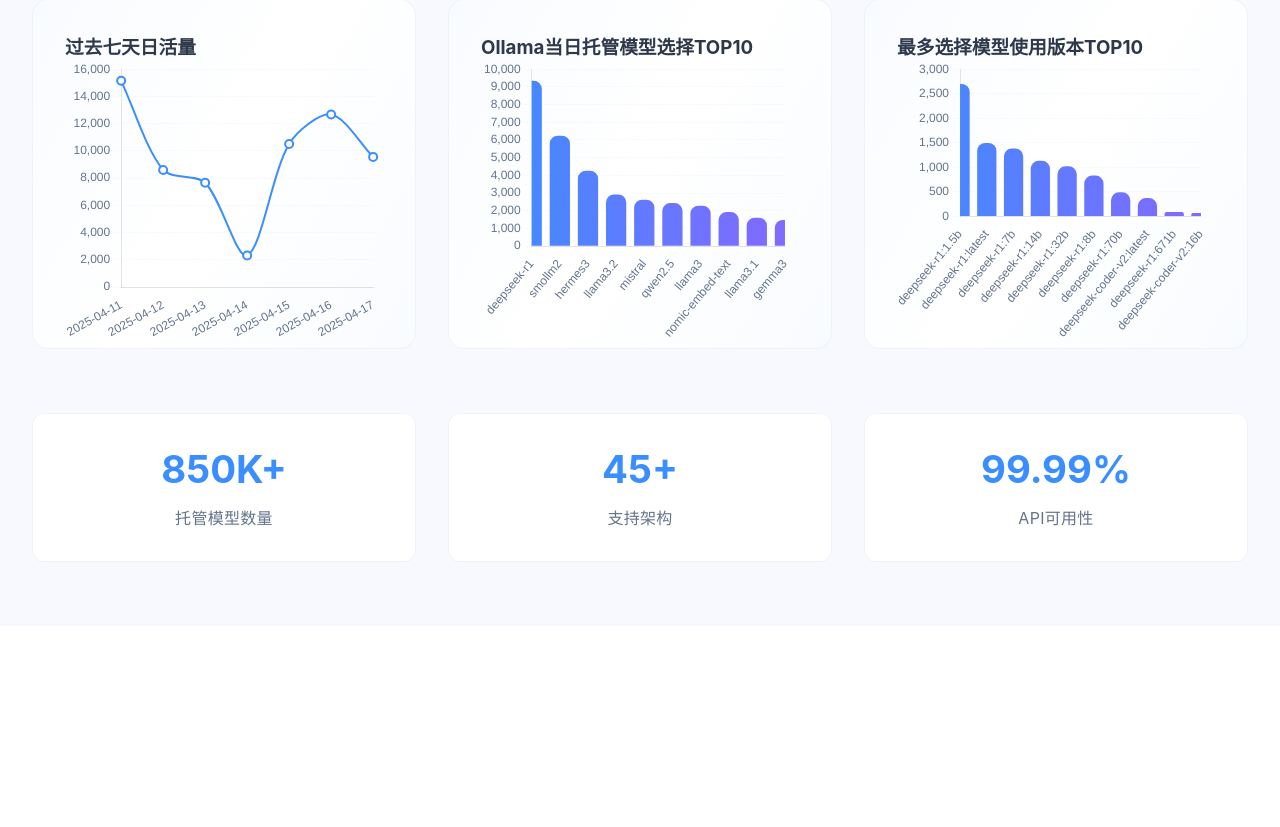
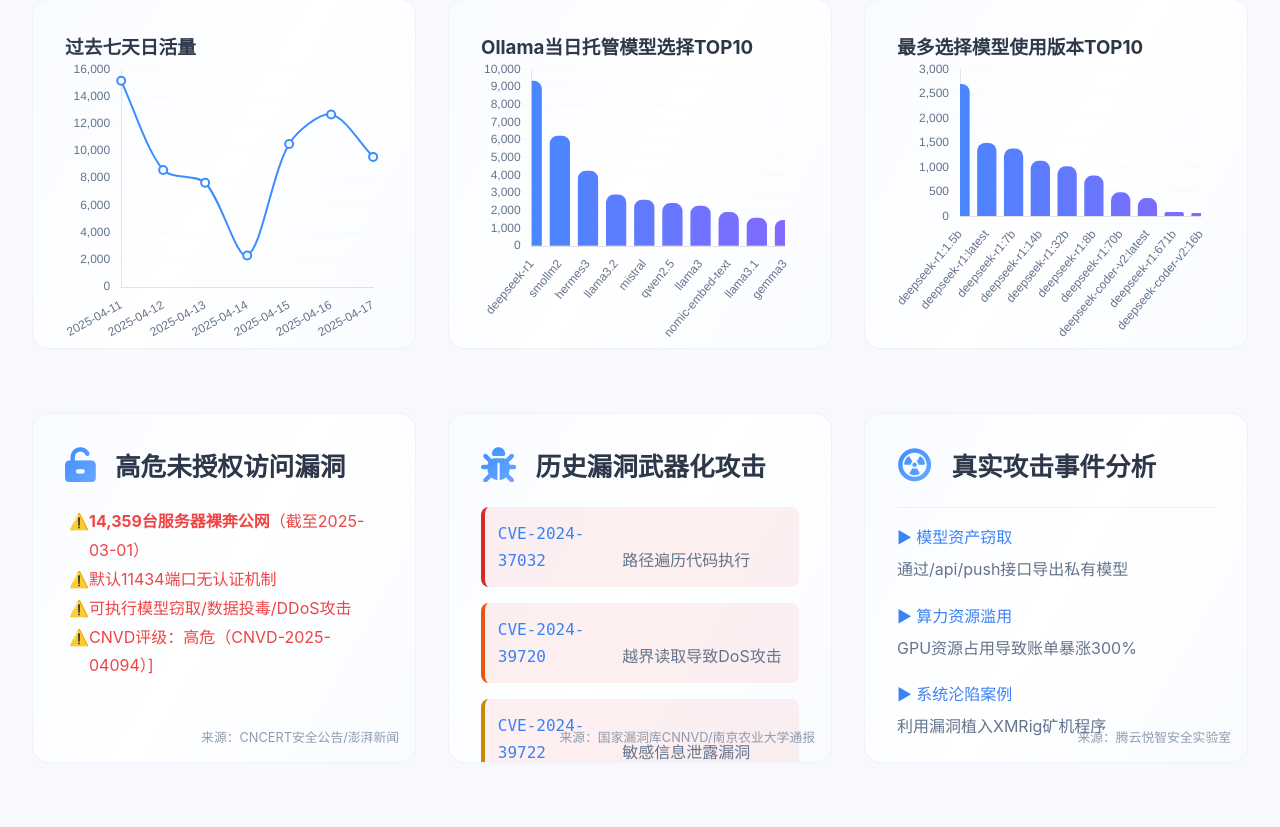
Before and after one commit to hhhhasy/bigmodel, a Django app: page /Ollama/ in a window 1280 px wide. Shown: the part 606-1433 px from the top of the page. Before the commit the page ends 1168 px from the top, so only its background shows below. Run offline with Django 4.2, Linux system fonts and the light colour scheme; data comes from the database, SQL or seed files in the repository.

Commit message:
增加漏洞

```diff
--- a/mysite/ollamahome/templates/home/home.html
+++ b/mysite/ollamahome/templates/home/home.html
@@ -272,6 +272,54 @@
                 gap: 1rem;
             }
         }
+        /* 安全风险卡片增强样式 */
+        .risk-list {
+            padding-left: 1.5rem;
+            color: #ef4444;
+            line-height: 1.8;
+        }
+        .risk-list li::marker {
+            content: "⚠️";
+        }
+        .vulnerability-matrix {
+            display: grid;
+            gap: 1rem;
+        }
+        .vul-item {
+            padding: 0.8rem;
+            border-radius: 8px;
+            background: rgba(239, 68, 68, 0.08);
+            border-left: 4px solid;
+        }
+        .vul-item.critical { border-color: #dc2626; }
+        .vul-item.high { border-color: #ea580c; }
+        .vul-item.medium { border-color: #ca8a04; }
+        .cve-id {
+            display: inline-block;
+            width: 120px;
+            font-family: monospace;
+            color: #3b82f6;
+        }
+        .attack-case {
+            border-top: 1px solid rgba(203, 213, 225, 0.3);
+            padding-top: 1rem;
+        }
+        .case-item {
+            margin-bottom: 1.2rem;
+        }
+        .case-title {
+            color: #3b82f6;
+            font-weight: 500;
+            margin-bottom: 0.3rem;
+        }
+        .citation-tag {
+            position: absolute;
+            bottom: 1rem;
+            right: 1rem;
+            font-size: 0.8rem;
+            color: #64748b;
+            opacity: 0.7;
+        }
     </style>
 </head>
 
@@ -341,19 +389,73 @@
                 </div>
             </div>
 
-            <!-- 数据概览面板 -->
-            <div class="model-stats">
-                <div class="stat-item">
-                    <div class="stat-value">850K+</div>
-                    <div class="stat-label">托管模型数量</div>
+            <div class="chart-container">
+
+                <!-- 未授权访问漏洞统计 -->
+                <div class="neon-card chart-card" onclick="window.open('https://www.secrss.com/articles/76168','_blank')">
+                    <div class="card-header">
+                        <i class="fas fa-unlock-alt card-icon"></i>
+                        <h3 class="card-title">高危未授权访问漏洞</h3>
+                    </div>
+                    <div class="card-desc">
+                        <ul class="risk-list">
+                            <li><strong>14,359台服务器裸奔公网</strong>（截至2025-03-01）</li>
+                            <li>默认11434端口无认证机制</li>
+                            <li>可执行模型窃取/数据投毒/DDoS攻击</li>
+                            <li>CNVD评级：高危（CNVD-2025-04094）]</li>
+                        </ul>
+                    </div>
+                    <div class="citation-tag">来源：CNCERT安全公告/澎湃新闻</div>
                 </div>
-                <div class="stat-item">
-                    <div class="stat-value">45+</div>
-                    <div class="stat-label">支持架构</div>
+
+                <!-- 历史漏洞利用案例 -->
+                <div class="neon-card chart-card" onclick="window.open('https://jyjszx.symc.edu.cn/info/1013/1962.htm','_blank')">
+                    <div class="card-header">
+                        <i class="fas fa-bug card-icon"></i>
+                        <h3 class="card-title">历史漏洞武器化攻击</h3>
+                    </div>
+                    <div class="card-desc">
+                        <div class="vulnerability-matrix">
+                            <div class="vul-item critical">
+                                <span class="cve-id">CVE-2024-37032</span>
+                                <span class="vul-desc">路径遍历代码执行</span>
+                            </div>
+                            <div class="vul-item high">
+                                <span class="cve-id">CVE-2024-39720</span>
+                                <span class="vul-desc">越界读取导致DoS攻击</span>
+                            </div>
+                            <div class="vul-item medium">
+                                <span class="cve-id">CVE-2024-39722</span>
+                                <span class="vul-desc">敏感信息泄露漏洞</span>
+                            </div>
+                        </div>
+                    </div>
+                    <div class="citation-tag">来源：国家漏洞库CNNVD/南京农业大学通报</div>
                 </div>
-                <div class="stat-item">
-                    <div class="stat-value">99.99%</div>
-                    <div class="stat-label">API可用性</div>
+
+                <!-- 真实攻击事件 -->
+                <div class="neon-card chart-card" onclick="window.open('https://tech.qudong.com/2025/0313/867226.shtml','_blank')">
+                    <div class="card-header">
+                        <i class="fas fa-radiation-alt card-icon"></i>
+                        <h3 class="card-title">真实攻击事件分析</h3>
+                    </div>
+                    <div class="card-desc">
+                        <div class="attack-case">
+                            <div class="case-item">
+                                <div class="case-title">▶ 模型资产窃取</div>
+                                <div class="case-detail">通过/api/push接口导出私有模型</div>
+                            </div>
+                            <div class="case-item">
+                                <div class="case-title">▶ 算力资源滥用</div>
+                                <div class="case-detail">GPU资源占用导致账单暴涨300%</div>
+                            </div>
+                            <div class="case-item">
+                                <div class="case-title">▶ 系统沦陷案例</div>
+                                <div class="case-detail">利用漏洞植入XMRig矿机程序</div>
+                            </div>
+                        </div>
+                    </div>
+                    <div class="citation-tag">来源：腾云悦智安全实验室</div>
                 </div>
             </div>
         </div>
```
